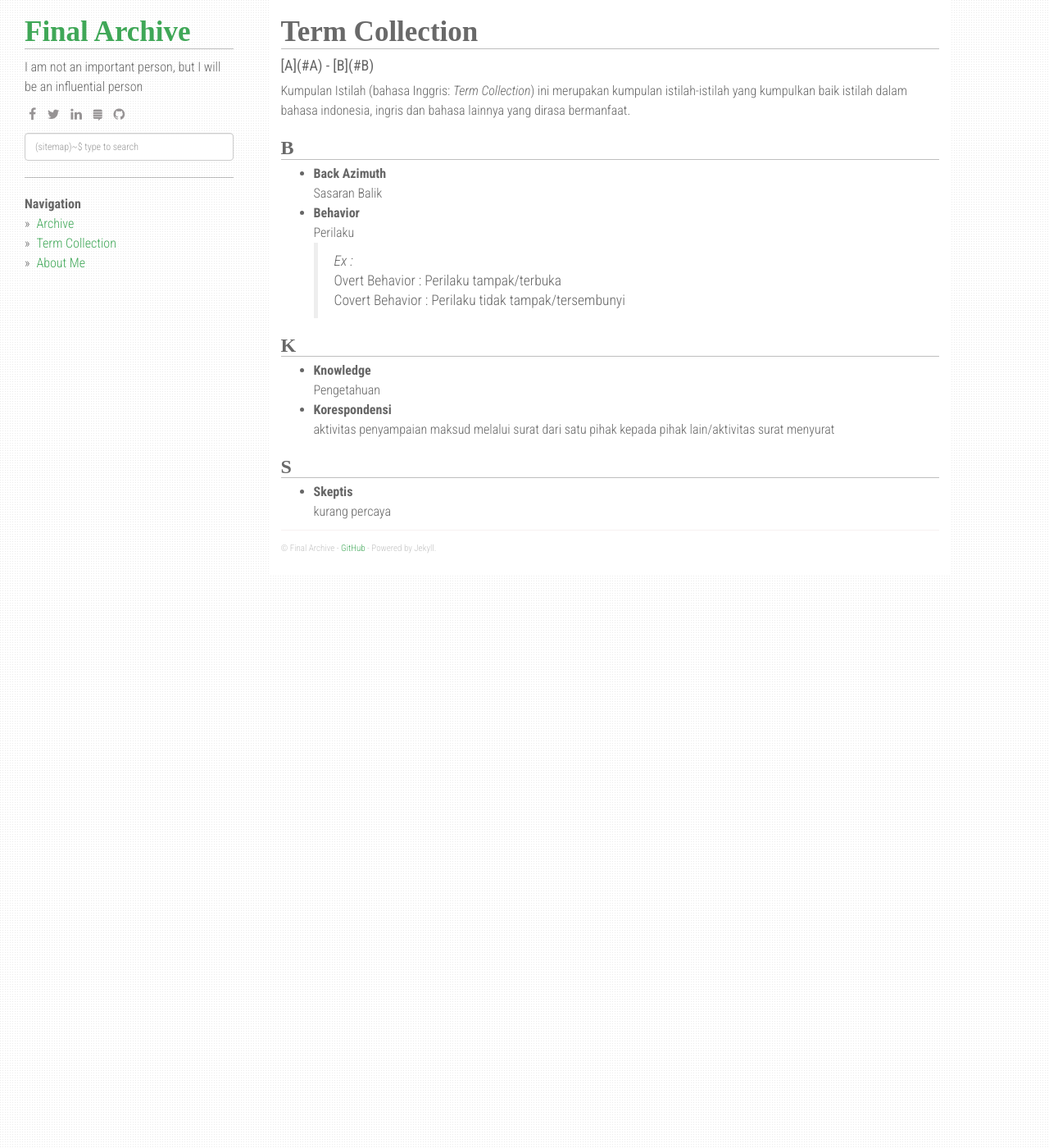
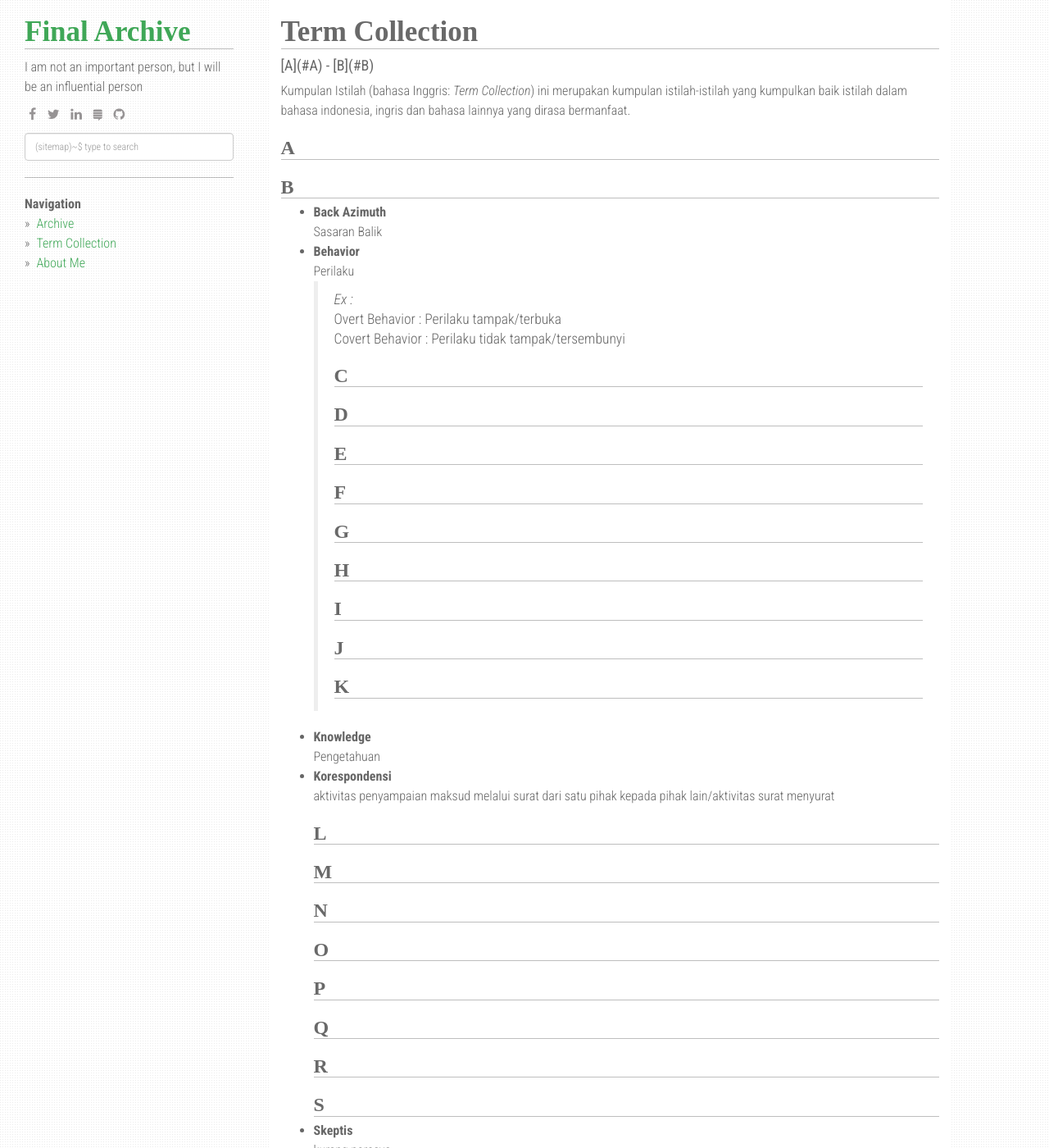
Before and after one commit to finalarchive/finalarchive.github.io, a Jekyll site: the page built from term.md, in a window 1280 px wide and 1400 px high. Shown: the whole window at 82% size. Built offline with Jekyll 4.4.1, drawn with Linux system fonts in a browser that asks for light colours; nearby versions of some CDN libraries.

Commit message:
20201014

```diff
--- a/term.md
+++ b/term.md
@@ -7,7 +7,7 @@
 
 
 Kumpulan Istilah (bahasa Inggris: *Term Collection*) ini merupakan kumpulan istilah-istilah yang kumpulkan baik istilah dalam bahasa indonesia, ingris dan bahasa lainnya yang dirasa bermanfaat.
-
+### A
 ### B
 * **Back Azimuth**<br>
   Sasaran Balik
@@ -16,13 +16,33 @@
   >*Ex :*<br>
   >Overt Behavior : Perilaku tampak/terbuka<br>
   >Covert Behavior : Perilaku tidak tampak/tersembunyi
-
+### C
+### D
+### E
+### F
+### G
+### H
+### I
+### J
 ### K
 * **Knowledge**<br>
   Pengetahuan
 * **Korespondensi**<br>
   aktivitas penyampaian maksud melalui surat dari satu pihak kepada pihak lain/aktivitas surat menyurat
-
+### L
+### M
+### N
+### O
+### P
+### Q
+### R
 ### S
 * **Skeptis**<br>
   kurang percaya
+### T
+### U
+### V
+### W
+### X
+### Y
+### Z
```
